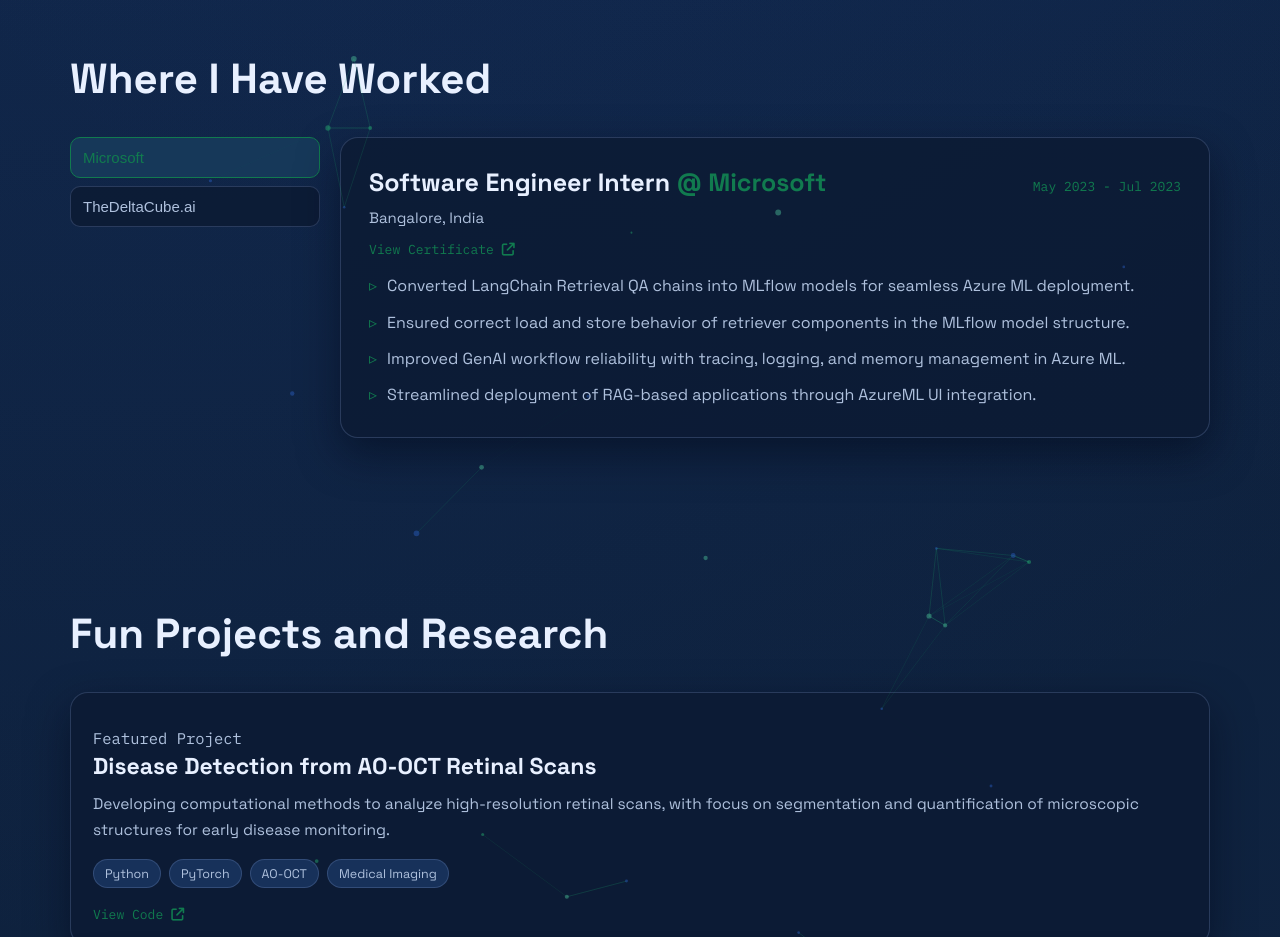
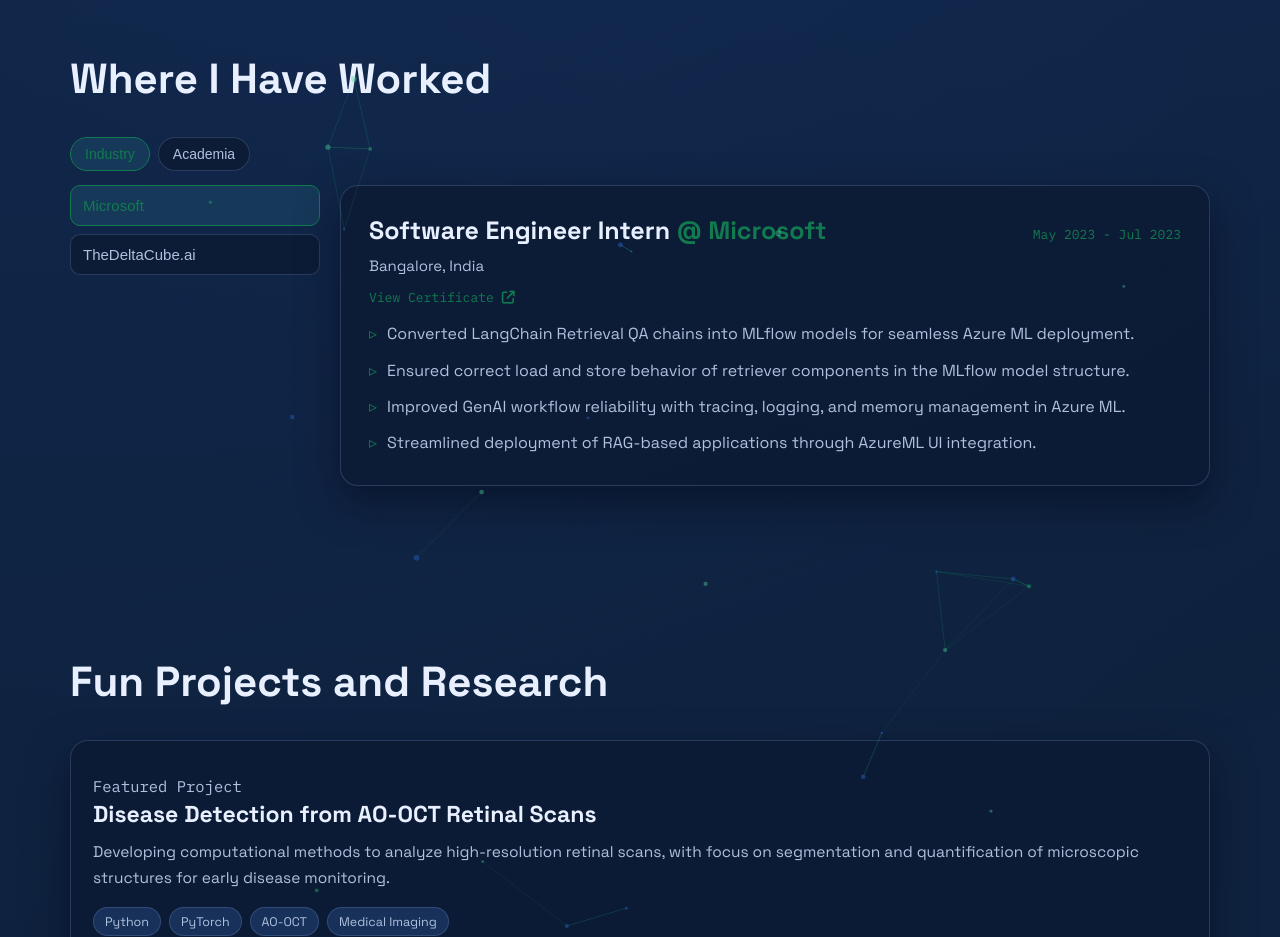
Before and after one commit to RitamCODE/Ritam-s-Portfolio-Website, a React (Vite) app: page / in a window 1280 px wide. Shown: the part 1620-2557 px from the top of the page. Built offline with nearby package versions, Linux system fonts and the light colour scheme.

Commit message:
feat(experience): add industry/academia toggle with teaching role

```diff
--- a/src/App.jsx
+++ b/src/App.jsx
@@ -34,7 +34,6 @@ function getInitialIntroState() {
 function App() {
   const [menuOpen, setMenuOpen] = useState(false);
   const [theme, setTheme] = useState(getInitialTheme);
-  const [activeExperience, setActiveExperience] = useState(experienceItems[0]?.id);
   const [introState, setIntroState] = useState(getInitialIntroState);
 
   useEffect(() => {
@@ -93,11 +92,7 @@ function App() {
       <main>
         <Hero profile={profile} />
         <AboutSection about={profile.about} techStack={techStack} education={education} />
-        <ExperienceSection
-          experiences={experienceItems}
-          activeId={activeExperience}
-          onSelect={setActiveExperience}
-        />
+        <ExperienceSection experiences={experienceItems} />
         <ProjectsSection projects={sortedProjects} />
         <CoursesSection courses={courseItems} />
         <PatentsSection patents={patentItems} />
--- a/src/components/ExperienceSection.jsx
+++ b/src/components/ExperienceSection.jsx
@@ -1,24 +1,87 @@
-function ExperienceSection({ experiences, activeId, onSelect }) {
-  const activeExperience = experiences.find((item) => item.id === activeId) || experiences[0];
+import { useEffect, useMemo, useState } from 'react';
+
+function ExperienceSection({ experiences }) {
+  const groupedExperience = useMemo(
+    () => ({
+      industry: experiences.filter((item) => item.category === 'industry'),
+      academia: experiences.filter((item) => item.category === 'academia')
+    }),
+    [experiences]
+  );
+
+  const groupOrder = ['industry', 'academia'];
+  const groupLabels = {
+    industry: 'Industry',
+    academia: 'Academia'
+  };
+
+  const availableGroups = groupOrder.filter((group) => groupedExperience[group].length > 0);
+
+  const [activeGroup, setActiveGroup] = useState(availableGroups[0] || 'industry');
+  const [activeIds, setActiveIds] = useState(() => ({
+    industry: groupedExperience.industry[0]?.id || null,
+    academia: groupedExperience.academia[0]?.id || null
+  }));
+
+  useEffect(() => {
+    if (!availableGroups.includes(activeGroup)) {
+      setActiveGroup(availableGroups[0] || 'industry');
+    }
+  }, [activeGroup, availableGroups]);
+
+  useEffect(() => {
+    setActiveIds((prev) => {
+      const next = { ...prev };
+
+      groupOrder.forEach((group) => {
+        const list = groupedExperience[group];
+        const exists = list.some((item) => item.id === prev[group]);
+
+        if (!exists) {
+          next[group] = list[0]?.id || null;
+        }
+      });
+
+      return next;
+    });
+  }, [groupedExperience]);
+
+  const activeList = groupedExperience[activeGroup] || [];
+  const selectedId = activeIds[activeGroup] || activeList[0]?.id || null;
+  const activeExperience = activeList.find((item) => item.id === selectedId) || activeList[0] || null;
 
   return (
     <section className="section" id="experience">
       <h2 className="section-title">Where I Have Worked</h2>
 
+      <div className="experience-group-toggle" role="tablist" aria-label="Experience category">
+        {availableGroups.map((group) => (
+          <button
+            key={group}
+            type="button"
+            className={group === activeGroup ? 'active' : ''}
+            onClick={() => setActiveGroup(group)}
+          >
+            {groupLabels[group]}
+          </button>
+        ))}
+      </div>
+
       <div className="experience-layout">
-        <div className="experience-tabs" role="tablist" aria-label="Experience Companies">
-          {experiences.map((item) => (
+        <div className="experience-tabs" role="tablist" aria-label={`${groupLabels[activeGroup]} experience list`}>
+          {activeList.map((item) => (
             <button
               key={item.id}
               type="button"
-              className={item.id === activeExperience.id ? 'active' : ''}
-              onClick={() => onSelect(item.id)}
+              className={item.id === selectedId ? 'active' : ''}
+              onClick={() => setActiveIds((prev) => ({ ...prev, [activeGroup]: item.id }))}
             >
               {item.company}
             </button>
           ))}
         </div>
 
+        {activeExperience && (
           <article className="experience-panel">
             <div className="experience-head">
               <h3>
@@ -43,6 +106,7 @@ function ExperienceSection({ experiences, activeId, onSelect }) {
               ))}
             </ul>
           </article>
+        )}
       </div>
     </section>
   );
--- a/src/data/portfolioData.js
+++ b/src/data/portfolioData.js
@@ -57,6 +57,7 @@ export const education = [
 export const experienceItems = [
   {
     id: 'microsoft',
+    category: 'industry',
     company: 'Microsoft',
     role: 'Software Engineer Intern',
     duration: 'May 2023 - Jul 2023',
@@ -71,6 +72,7 @@ export const experienceItems = [
   },
   {
     id: 'deltacube',
+    category: 'industry',
     company: 'TheDeltaCube.ai',
     role: 'Junior Data Scientist',
     duration: 'Feb 2024 - May 2024',
@@ -81,6 +83,19 @@ export const experienceItems = [
       'Scaled document processing from 5-10 pages to 400-500 pages for large dataset operations.',
       'Implemented RAG and advanced chunking to reduce token overflow and improve LLM response accuracy.',
       'Refactored code into modular components with robust exception handling to reduce debugging overhead.'
+    ]
+  },
+  {
+    id: 'osu-teaching',
+    category: 'academia',
+    company: 'The Ohio State University',
+    role: 'Teaching Assistant - Full Stack Application Development',
+    duration: 'Aug 2025 - Present',
+    location: 'Columbus, OH',
+    points: [
+      'Guided students in building and deploying web applications and APIs in a project-based classroom environment.',
+      'Supported JavaScript and TypeScript fundamentals, React application development, and .NET/C# backend concepts.',
+      'Provided technical mentoring during labs, debugging sessions, and deployment workflows.'
     ]
   }
 ];
--- a/src/styles.css
+++ b/src/styles.css
@@ -555,6 +555,29 @@ footer {
   gap: 2rem;
 }
 
+.experience-group-toggle {
+  display: flex;
+  flex-wrap: wrap;
+  gap: 0.8rem;
+  margin-bottom: 1.4rem;
+}
+
+.experience-group-toggle button {
+  border: 1px solid var(--line);
+  color: var(--muted);
+  background: var(--surface);
+  border-radius: 999px;
+  padding: 0.8rem 1.4rem;
+  cursor: pointer;
+  font-size: 1.4rem;
+}
+
+.experience-group-toggle button.active {
+  border-color: var(--brand);
+  color: var(--brand);
+  background: color-mix(in srgb, var(--brand) 10%, var(--surface-strong));
+}
+
 .experience-tabs {
   display: grid;
   gap: 0.8rem;
```
Lines whose indentation alone changed are shown as unchanged.
